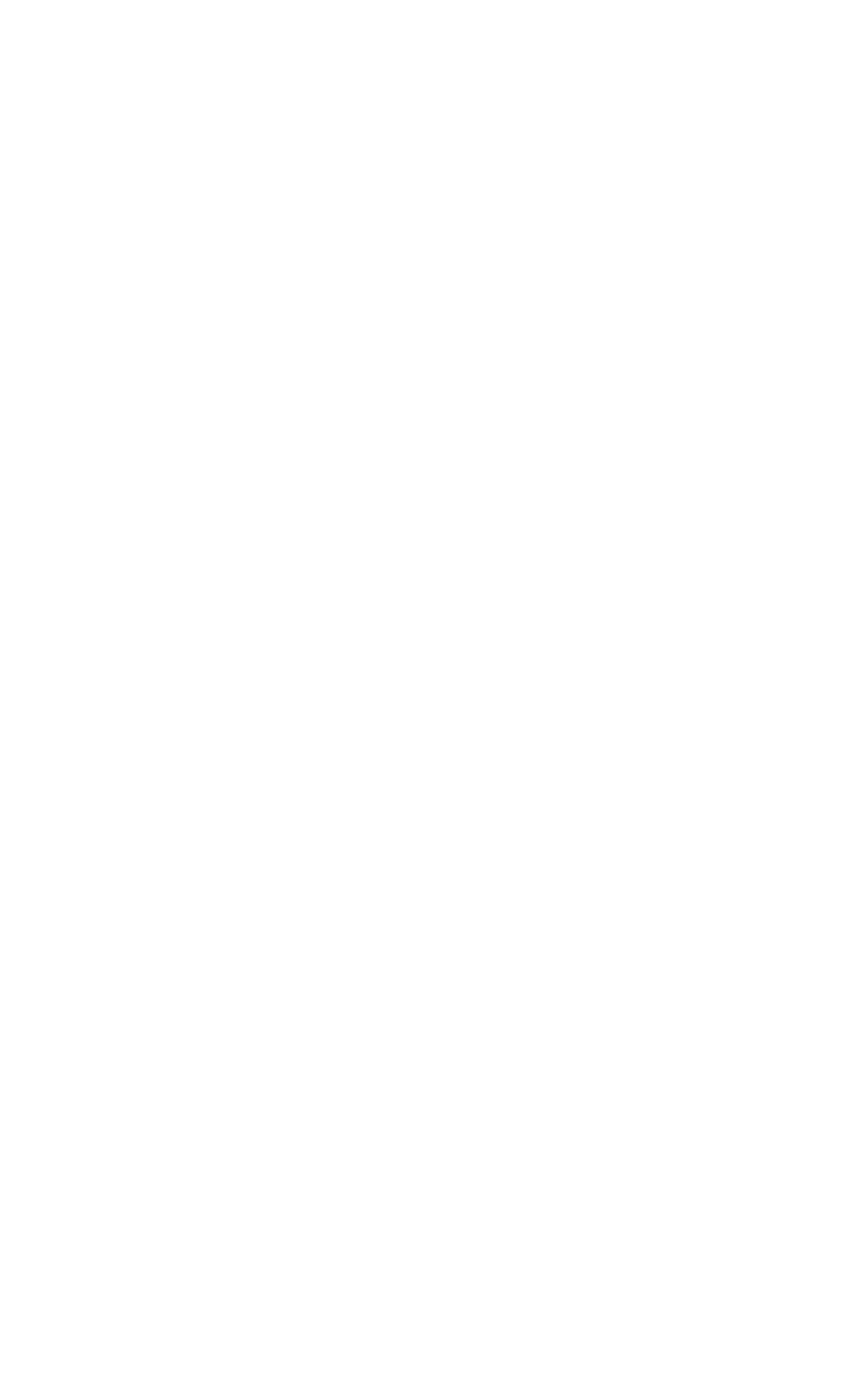
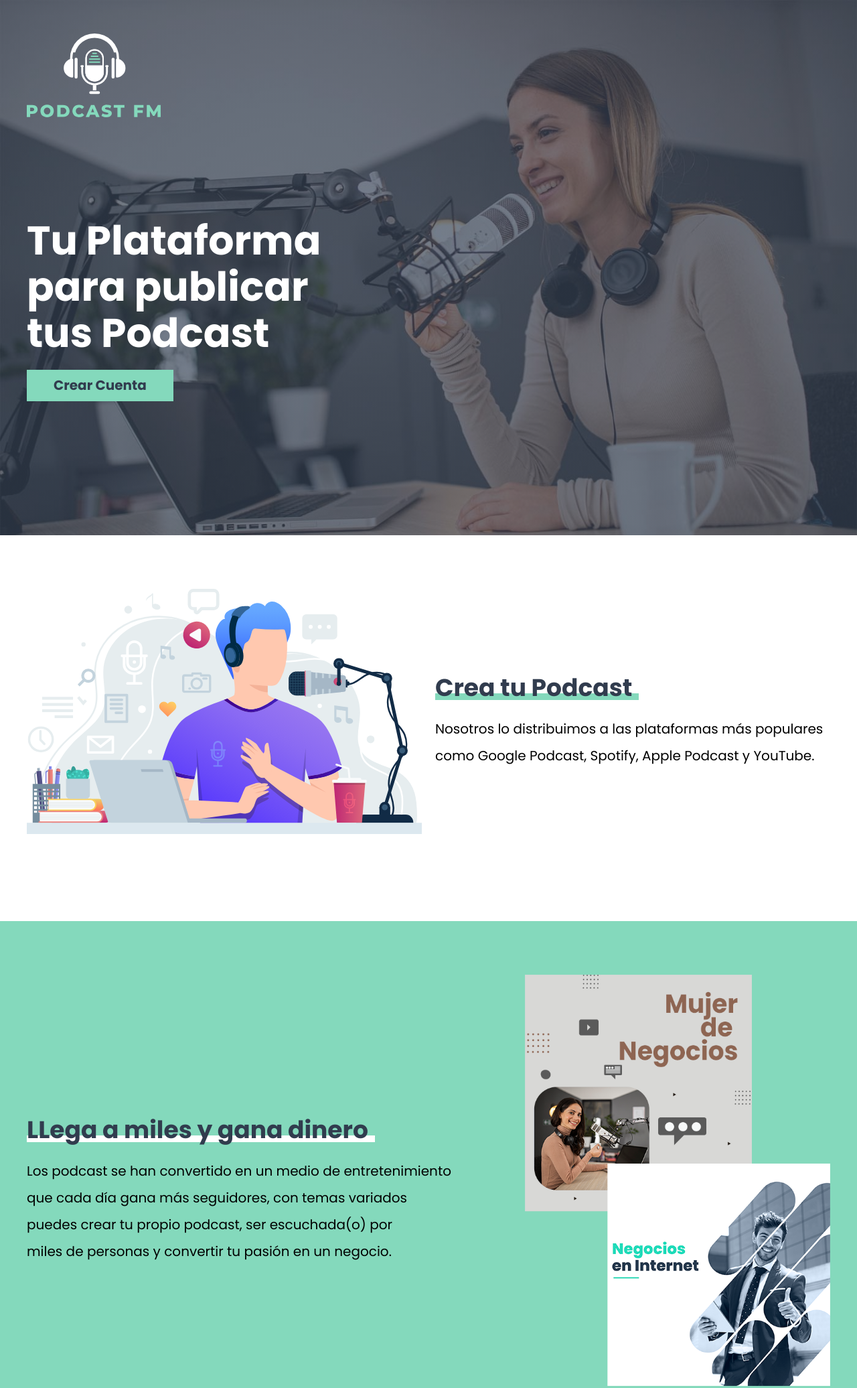
Before and after one commit to Kuro-98/PodcastApp-WebSite, a website: page index.html in a window 1280 px wide. Shown: the whole page at 67% size. Before the commit the page ends 800 px from the top, so only its background shows below. Drawn offline with Linux system fonts and the light colour scheme.

Commit message:
Agregados estilos de botones, encabezado, beneficios y creación de podcast.

```diff
--- a/index.html
+++ b/index.html
@@ -14,7 +14,45 @@
 </head>
 
 <body>
+    <header class="site-header">
+        <div class="contenedor header_grid">
+            <div class="logo">
+                <img src="build/img/logo.svg" alt="logo podcast">
+            </div>
+            <div class="contenido-header">
+                <h1>Tu Plataforma para publicar tus Podcast</h1>
+                <a href="#" class="boton-primario">Crear Cuenta</a>
+            </div>
+        </div>
+    </header>
 
+    <section class="contenedor seccion">
+        <div class="crea-grid">
+            <div class="imagen">
+                <img src="build/img/imagen_podcast.svg" alt="imagen podcast">
+            </div>
+
+            <div class="contenido">
+                <h2>Crea tu Podcast</h2>
+                <p>Nosotros lo distribuimos a las plataformas más populares como Google Podcast, Spotify, Apple Podcast
+                    y YouTube.</p>
+            </div>
+        </div>
+    </section>
+
+    <section class="beneficios seccion">
+        <div class="grid-beneficios contenedor">
+            <div class="contenido-beneficios">
+                <h2>LLega a miles y gana dinero</h2>
+                <p>Los podcast se han convertido en un medio de entretenimiento que cada día gana más seguidores, con
+                    temas variados puedes crear tu propio podcast, ser escuchada(o) por miles de personas y convertir tu
+                    pasión en un negocio.</p>
+            </div>
+            <div class="imagen">
+                <img src="build/img/podcast_cover.png" alt="imagen podcast">
+            </div>
+        </div>
+    </section>
 </body>
 
 </html>
--- a/src/scss/base/_mixins.scss
+++ b/src/scss/base/_mixins.scss
@@ -19,7 +19,6 @@
 	}
 }
 
-
 @mixin boton($color, $texto) {
 	background-color: $color;
 	font-size: 2rem;
@@ -30,7 +29,7 @@
 	text-align: center;
 	color: $texto;
 	text-decoration: none;
-    transition: background-color .3s ease;
+	transition: background-color 0.3s ease;
 	border: none;
 
 	&:hover {
@@ -41,18 +40,17 @@
 	@include tablet {
 		width: auto;
 		display: inline-block;
-
 	}
 }
 
-@mixin grid($columnas, $espaciado ) {
+@mixin grid($columnas, $espaciado) {
 	display: grid;
 	gap: $espaciado;
 	grid-template-columns: repeat($columnas, 1fr);
 }
 
 @mixin bgImage($url, $colorDegradado) {
-    background-image: linear-gradient( $colorDegradado 0%, $colorDegradado 100% ), url( $url );
+	background-image: linear-gradient($colorDegradado 0%, $colorDegradado 100%), url($url);
 	background-repeat: no-repeat;
 	background-size: cover;
 	background-position: top center;
@@ -65,21 +63,32 @@
 	background-size: 10rem;
 }
 
-@mixin headingBorder( $colorTexto, $colorLinea ) {
+// @mixin headingBorder($colorTexto, $colorLinea) {
+// 	font-size: 3.6rem;
+// 	display: inline-block;
+// 	margin-top: 5rem;
+// 	color: $colorTexto;
+// 	@include tablet {
+// 		margin-top: 0;
+// 	}
+
+// 	&::after {
+// 		content: '';
+// 		background-color: $colorLinea;
+// 		height: 1rem;
+// 		width: calc(100% + 1rem);
+// 		display: block;
+// 		margin: -1.4rem 0 0 0;
+// 	}
+// }
+
+@mixin headingBorder($colorTexto, $colorLinea) {
 	font-size: 3.6rem;
-    display: inline-block;
-    margin-top: 5rem;
+	display: inline;
+	padding-right: 1rem;
 	color: $colorTexto;
-    @include tablet {
-        margin-top: 0;
+	background-image: linear-gradient(to bottom, transparent 50%, $colorLinea 50%);
+	background-repeat: repeat-x;
+	background-size: 100% 2rem;
+	background-position: 0 75%;
 }
-
-    &::after {
-        content: '';
-        background-color: $colorLinea;
-        height: 1rem;
-        width: calc( 100% + 1rem);
-        display: block;
-        margin: -1.4rem 0 0 0;
-    }
-}
--- a/src/scss/ui/_beneficios.scss
+++ b/src/scss/ui/_beneficios.scss
@@ -0,0 +1,34 @@
+@use 'base/mixins' as m;
+@use 'base/variables' as v;
+
+.beneficios {
+	background-color: v.$primario;
+
+	.grid-beneficios {
+		@include m.tablet {
+			@include m.grid(5, 4rem);
+			align-items: center;
+		}
+	}
+	.contenido-beneficios {
+		grid-column: 1 / 4;
+		padding-top: 5rem;
+		h2 {
+			@include m.headingBorder(v.$secundario, v.$blanco);
+		}
+		p {
+			text-wrap: balance;
+		}
+	}
+
+	.imagen {
+		transition-property: transform;
+		transition-duration: 0.3s;
+		grid-column: 4 / 6;
+		&:hover {
+			@include m.tablet {
+				transform: rotate(8deg) scale(1.1);
+			}
+		}
+	}
+}
--- a/src/scss/ui/_botones.scss
+++ b/src/scss/ui/_botones.scss
@@ -0,0 +1,6 @@
+@use 'base/variables' as v;
+@use 'base/mixins' as m;
+
+.boton-primario {
+	@include m.boton(v.$primario, v.$secundario);
+}
--- a/src/scss/ui/_creapodcast.scss
+++ b/src/scss/ui/_creapodcast.scss
@@ -0,0 +1,18 @@
+@use 'base/mixins' as m;
+@use 'base/variables' as v;
+
+.crea-grid {
+	@include m.tablet {
+		@include m.grid(2, 2rem);
+		align-items: center;
+	}
+	.imagen {
+		margin-bottom: 5rem;
+	}
+	h2 {
+		@include m.headingBorder(v.$secundario, v.$primario);
+	}
+	p {
+		text-wrap: balance;
+	}
+}
--- a/src/scss/ui/_header.scss
+++ b/src/scss/ui/_header.scss
@@ -0,0 +1,33 @@
+@use 'base/variables' as v;
+@use 'base/mixins' as m;
+
+.site-header {
+	@include m.bgImage('../img/header.jpg', v.$secundarioOpacity);
+	padding: 5rem 0;
+
+	.logo {
+		max-width: 20rem;
+		margin: 0 auto;
+		@include m.tablet {
+			margin: 0;
+		}
+	}
+
+	.contenido-header {
+		padding: 10rem 0;
+		@include m.desktop {
+			padding: 15rem 0;
+		}
+		h1 {
+			color: v.$blanco;
+			font-size: 4.5rem;
+			@include m.tablet {
+				font-size: 6rem;
+				max-width: 50%;
+			}
+			@include m.desktop {
+				max-width: 40%;
+			}
+		}
+	}
+}
```
Also changed, not shown: build/css/app.css, 1 other file. Lines whose indentation alone changed are shown as unchanged.
